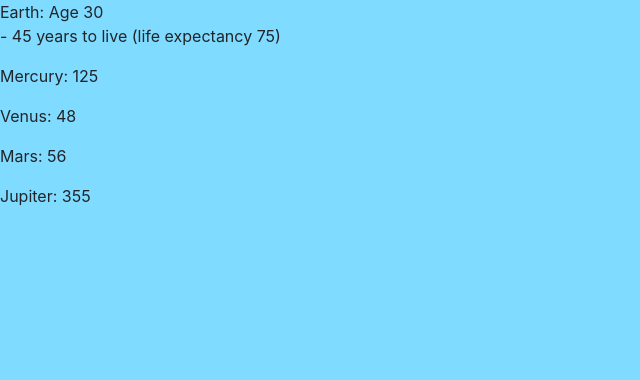
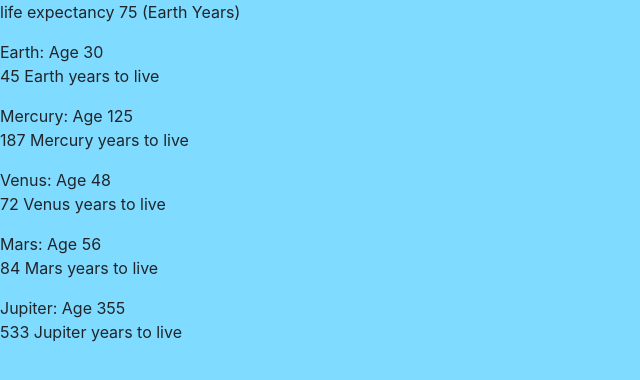
Before and after one commit to harrisejm/JavaScript-week-1-project, a website built with webpack: page src/index.html in a window 1280 px wide. Shown: the whole page, without its empty margins (0-640 px from the left). Built offline with nearby package versions, Linux system fonts and the light colour scheme.

Commit message:
add methods to Age class to calculate life expectancy for each planet. Update readme

```diff
--- a/src/age.js
+++ b/src/age.js
@@ -1,36 +1,54 @@
 export class Age {
   constructor(birthday) {
     this.birthday = birthday;
+    this.ageExpectedLife = 75;
   }
+  ////
   earthAge() {
     const currentDate = new Date();
     const ageEarth = Math.floor((currentDate.getTime() - this.birthday) / 31556900000);
     return ageEarth;
   }
-
-  expectedEarthAge(){
-    const ageExpectedLifeEarth = 75;
-    const remaining = ageExpectedLifeEarth - this.earthAge();
+  expectedEarth(){
+    const remaining = this.ageExpectedLife - this.earthAge();
     return remaining;
   }
-
-
-
+//////
   mercuryAge() {
     const ageMercury = Math.floor(this.earthAge() / .24);
     return ageMercury;
   }
+  expectedMercury() {
+  const ageMercuryExpected = Math.floor(this.expectedEarth() / .24);
+   return ageMercuryExpected;
+  }
+//////
   venusAge() {
     const ageVenus = Math.floor(this.earthAge() / .62);
     return ageVenus;
   }
+  expectedVenus() {
+  const ageVenusExpected = Math.floor(this.expectedEarth()/ .62);
+  return ageVenusExpected;
+  }
+///
   marsAge() {
     const ageMars = Math.floor(this.earthAge() * 1.88);
     return ageMars;
   }
+  expectedMars() {
+  const ageMarsExpected = Math.floor(this.expectedEarth() * 1.88);
+  return ageMarsExpected;
+  }
+///
   jupiterAge() {
     const ageJupiter = Math.floor(this.earthAge() * 11.86);
     return ageJupiter;
   }
+  expectedJupiter() {
+  const ageJupiterExpected = Math.floor(this.expectedEarth() * 11.86);
 
+  return ageJupiterExpected;
+  }
+///
 }
--- a/src/index.html
+++ b/src/index.html
@@ -5,6 +5,7 @@
     <title>Project</title>
   </head>
   <body>
+  <p id="test"></p>
   <p id="test1"></p>
   <p id="test2"></p>
   <p id="test3"></p>
--- a/src/main.js
+++ b/src/main.js
@@ -10,10 +10,14 @@ import './styles.css';
 let birthday = new Date("Oct 28, 1987 00:00:00");
 
 const newSolarAge = new Age(birthday);
+document.getElementById("test").innerHTML = "life expectancy 75 (Earth Years)"
+document.getElementById("test1").innerHTML = "Earth: Age " + newSolarAge.earthAge() + "</br>" + newSolarAge.expectedEarth() + " Earth years to live";
 
-document.getElementById("test1").innerHTML = "Earth: Age " + newSolarAge.earthAge() + "</br>" + " - " + newSolarAge.expectedEarthAge() + " years to live (life expectancy 75)";
-document.getElementById("test2").innerHTML = "Mercury: " + newSolarAge.mercuryAge();
-document.getElementById("test3").innerHTML = "Venus: " + newSolarAge.venusAge();
-document.getElementById("test4").innerHTML = "Mars: " + newSolarAge.marsAge();
-document.getElementById("test5").innerHTML = "Jupiter: " + newSolarAge.jupiterAge();
+document.getElementById("test2").innerHTML = "Mercury: Age " + newSolarAge.mercuryAge() + "</br>" + newSolarAge.expectedMercury() + " Mercury years to live";
+
+document.getElementById("test3").innerHTML = "Venus: Age " + newSolarAge.venusAge() + "</br>" + newSolarAge.expectedVenus() + " Venus years to live";
+
+document.getElementById("test4").innerHTML = "Mars: Age " + newSolarAge.marsAge() + "</br>" + newSolarAge.expectedMars() + " Mars years to live";
+
+document.getElementById("test5").innerHTML = "Jupiter: Age " + newSolarAge.jupiterAge() + "</br>" + newSolarAge.expectedJupiter() + " Jupiter years to live";
 //document.getElementById("test6").innerHTML = newSolarAge.expectedEarthAge()
```
Also changed, not shown: readme.MD.
